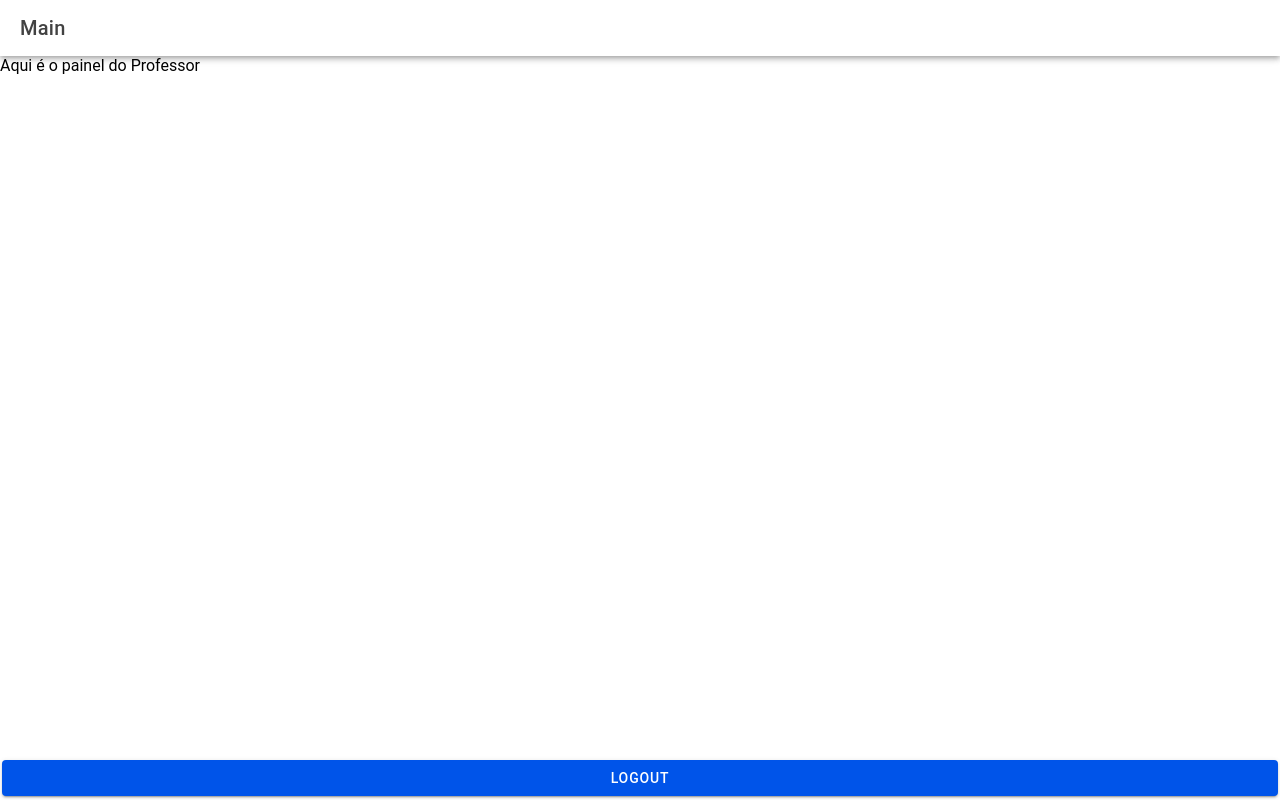
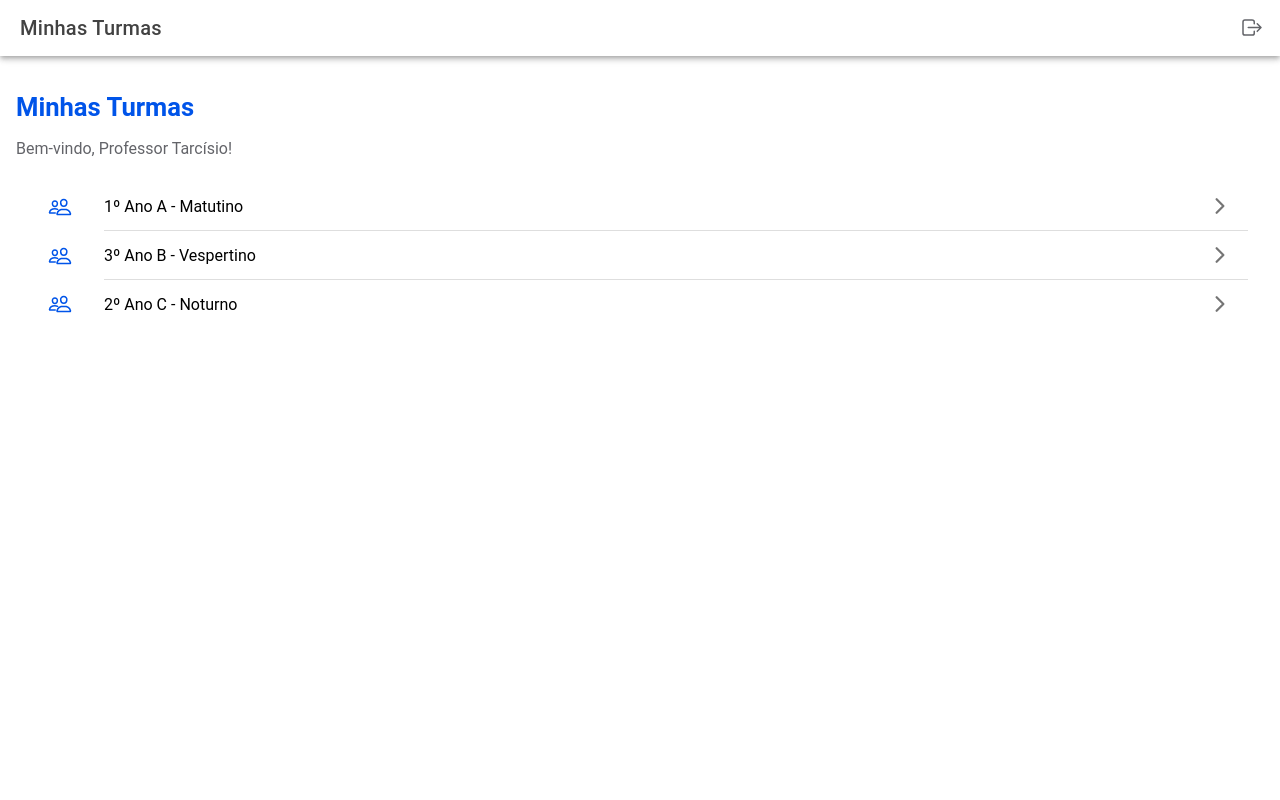
Before and after one commit to ismaelnetodev/frontend-projetoeducamais, a React (Vite) app in the folder educamais/: page /professor in a window 1280 px wide. Built offline with nearby package versions, Linux system fonts and the light colour scheme; sample sign-in values are in the browser's storage.

Commit message:
Mudanças que eu fiz
Modifiquei o codigo PainelProfessor
criei uma nova pagina Detalhes Turma
modifiquei a page App pro resto funcionar

```diff
--- a/educamais/src/App.tsx
+++ b/educamais/src/App.tsx
@@ -6,20 +6,18 @@ import { useIonRouter } from '@ionic/react';
 
 import Login from './pages/Login/Login';
 import MainTabs from './MainTabs';
-
 import PainelGestor from './pages/PainelGestor';
 import PainelProfessor from './pages/PainelProfessor';
 import PainelAluno from './pages/PainelAluno';
+import MinhasTurmas from './pages/PainelProfessor';
+import TurmaDetalhes from './pages/DetalhesTurmas';
 
-/* Ionic Core e CSS */
+/* Ionic CSS */
 import '@ionic/react/css/core.css';
 import '@ionic/react/css/normalize.css';
 import '@ionic/react/css/structure.css';
 import '@ionic/react/css/typography.css';
 import '@ionic/react/css/padding.css';
-import '@ionic/react/css/float-elements.css';
-import '@ionic/react/css/text-alignment.css';
-import '@ionic/react/css/text-transformation.css';
 import '@ionic/react/css/flex-utils.css';
 import '@ionic/react/css/display.css';
 import '@ionic/react/css/palettes/dark.system.css';
@@ -32,7 +30,6 @@ const AppRoutes: React.FC = () => {
   const [isAuthenticated, setIsAuthenticated] = useState<boolean | null>(null);
   const [role, setRole] = useState<string | null>(null);
 
-  // Carrega o token inicial
   useEffect(() => {
     const token = localStorage.getItem('authToken');
     const storedRole = localStorage.getItem('userRole');
@@ -40,14 +37,12 @@ const AppRoutes: React.FC = () => {
     if (storedRole) setRole(storedRole);
   }, []);
 
-  // Reage à mudança no estado de autenticação
   useEffect(() => {
     if (isAuthenticated === null) return;
 
-    // Delay curto para o Ionic sincronizar o estado da rota antes de redirecionar
     const delayRedirect = setTimeout(() => {
       if (isAuthenticated && router.routeInfo.pathname === '/login') {
-        switch (role){
+        switch (role) {
           case 'GESTOR':
             router.push('/gestor', 'root');
             break;
@@ -55,7 +50,7 @@ const AppRoutes: React.FC = () => {
             router.push('/aluno', 'root');
             break;
           case 'PROFESSOR':
-            router.push('/professor', 'root');
+            router.push('/minhas-turmas', 'root');
             break;
           default:
             router.push('/', 'root');
@@ -69,8 +64,6 @@ const AppRoutes: React.FC = () => {
   }, [isAuthenticated, role, router]);
 
   const handleLoginSuccess = (token: string, role: string) => {
-    console.log("LOGIN SUCEDIDO");
-    // salva o token e atualiza o estado
     localStorage.setItem('authToken', 'tokensecreto');
     localStorage.setItem('userRole', role);
     setIsAuthenticated(true);
@@ -81,7 +74,7 @@ const AppRoutes: React.FC = () => {
         router.push('/gestor', 'root');
         break;
       case 'PROFESSOR':
-        router.push('/professor', 'root');
+        router.push('/minhas-turmas', 'root');
         break;
       case 'ALUNO':
         router.push('/aluno', 'root');
@@ -89,7 +82,6 @@ const AppRoutes: React.FC = () => {
       default:
         router.push('/', 'root');
     }
-
   };
 
   const handleLogout = () => {
@@ -114,15 +106,23 @@ const AppRoutes: React.FC = () => {
       </Route>
 
       <Route path="/gestor" exact>
-        <PainelGestor onLogout={handleLogout}></PainelGestor>
+        <PainelGestor onLogout={handleLogout} />
       </Route>
 
       <Route path="/professor" exact>
-        <PainelProfessor onLogout={handleLogout}></PainelProfessor>
+        <PainelProfessor onLogout={handleLogout} />
       </Route>
 
       <Route path="/aluno" exact>
-        <PainelAluno onLogout={handleLogout}></PainelAluno>
+        <PainelAluno onLogout={handleLogout} />
+      </Route>
+
+      <Route path="/minhas-turmas" exact>
+        <MinhasTurmas onLogout={handleLogout} />
+      </Route>
+
+      <Route path="/turma/:id" exact>
+        <TurmaDetalhes />
       </Route>
 
     </IonRouterOutlet>
--- /dev/null
+++ b/educamais/src/pages/DetalhesTurmas.tsx
@@ -0,0 +1,112 @@
+import {
+  IonPage,
+  IonHeader,
+  IonToolbar,
+  IonButtons,
+  IonButton,
+  IonIcon,
+  IonTitle,
+  IonContent,
+  IonText,
+  IonList,
+  IonItem,
+  IonLabel,
+  IonSkeletonText
+} from '@ionic/react';
+import { arrowBackOutline, peopleOutline } from 'ionicons/icons';
+import { useParams, useHistory } from 'react-router-dom';
+import { useEffect, useState } from 'react';
+
+interface TurmaDetalhesParams {
+  id: string;
+}
+
+interface Aluno {
+  id: number;
+  nome: string;
+}
+
+const TurmaDetalhes: React.FC = () => {
+  const { id } = useParams<TurmaDetalhesParams>();
+  const history = useHistory();
+  const [loading, setLoading] = useState(true);
+  const [alunos, setAlunos] = useState<Aluno[]>([]);
+  const [turmaNome, setTurmaNome] = useState('');
+
+  useEffect(() => {
+    const fetchTurma = async () => {
+      try {
+        setLoading(true);
+
+        // Exemplo real:
+        // const response = await fetch(`https://seu-backend.com/professores/turma/${id}`);
+        // const data = await response.json();
+
+        // Mock:
+        setTimeout(() => {
+          setTurmaNome('1º Ano A - Matutino');
+          setAlunos([
+            { id: 1, nome: 'Ana Beatriz' },
+            { id: 2, nome: 'Lucas Andrade' },
+            { id: 3, nome: 'Marina Costa' },
+          ]);
+          setLoading(false);
+        }, 1500);
+      } catch (err) {
+        setLoading(false);
+      }
+    };
+
+    fetchTurma();
+  }, [id]);
+
+  return (
+    <IonPage>
+      <IonHeader translucent>
+        <IonToolbar>
+          <IonButtons slot="start">
+            <IonButton onClick={() => history.goBack()}>
+              <IonIcon icon={arrowBackOutline} slot="icon-only" />
+            </IonButton>
+          </IonButtons>
+          <IonTitle>Detalhes da Turma</IonTitle>
+        </IonToolbar>
+      </IonHeader>
+
+      <IonContent className="ion-padding">
+        {loading ? (
+          <>
+            <IonSkeletonText animated style={{ width: '60%', height: '2rem', marginBottom: '1rem' }} />
+            <IonList inset>
+              {[1, 2, 3].map((i) => (
+                <IonItem key={i}>
+                  <IonIcon icon={peopleOutline} slot="start" color="medium" />
+                  <IonLabel>
+                    <IonSkeletonText animated style={{ width: '80%' }} />
+                  </IonLabel>
+                </IonItem>
+              ))}
+            </IonList>
+          </>
+        ) : (
+          <>
+            <IonText color="primary">
+              <h1 style={{ fontWeight: 700 }}>{turmaNome}</h1>
+            </IonText>
+
+            <IonList inset>
+              {alunos.map((aluno) => (
+                <IonItem key={aluno.id}>
+                  <IonIcon icon={peopleOutline} slot="start" color="primary" />
+                  <IonLabel>{aluno.nome}</IonLabel>
+                </IonItem>
+              ))}
+            </IonList>
+          </>
+        )}
+      </IonContent>
+    </IonPage>
+  );
+};
+
+export default TurmaDetalhes;
--- a/educamais/src/pages/PainelProfessor.tsx
+++ b/educamais/src/pages/PainelProfessor.tsx
@@ -1,51 +1,144 @@
 import {
-  IonTabs,
-  IonRouterOutlet,
-  IonTabBar,
-  IonTabButton,
-  IonIcon,
-  IonLabel,
   IonPage,
   IonHeader,
   IonToolbar,
   IonTitle,
+  IonButtons,
+  IonButton,
+  IonIcon,
   IonContent,
-  IonButton
+  IonList,
+  IonItem,
+  IonLabel,
+  IonSkeletonText,
+  IonText
 } from '@ionic/react';
-import { Route, Redirect } from 'react-router-dom';
-import { home } from 'ionicons/icons';
+import { useEffect, useState } from 'react';
+import { useHistory } from 'react-router-dom';
+import { peopleOutline, chevronForwardOutline, logOutOutline, schoolOutline } from 'ionicons/icons';
 
-const Tab1: React.FC = () => (
-  <IonPage>
-    <IonHeader>
-      <IonToolbar>
-        <IonTitle>Tab 1</IonTitle>
-      </IonToolbar>
-    </IonHeader>
-    <IonContent className="ion-padding">
-      <h1>Conteúdo Protegido!</h1>
-      <p>Conseguiste fazer o login.</p>
-    </IonContent>
-  </IonPage>
-);
+interface Turma {
+  id: number;
+  nome: string;
+}
 
-const PainelProfessor: React.FC<{ onLogout: () => void }> = ({ onLogout }) => {
+interface MinhasTurmasProps {
+  onLogout: () => void;
+}
+
+const MinhasTurmas: React.FC<MinhasTurmasProps> = ({ onLogout }) => {
+  const [turmas, setTurmas] = useState<Turma[]>([]);
+  const [loading, setLoading] = useState<boolean>(true);
+  const [error, setError] = useState<string | null>(null);
+  const history = useHistory();
+
+  useEffect(() => {
+    const fetchTurmas = async () => {
+      try {
+        setLoading(true);
+        setError(null);
+
+        // Exemplo de chamada real:
+        // const response = await fetch('https://seu-backend.com/professores/minhas-turmas', {
+        //   headers: { Authorization: `Bearer ${localStorage.getItem('authToken')}` },
+        // });
+        // if (!response.ok) throw new Error('Erro ao carregar turmas');
+        // const data = await response.json();
+
+        // Mock temporário
+        setTimeout(() => {
+          const data: Turma[] = [
+            { id: 1, nome: '1º Ano A - Matutino' },
+            { id: 2, nome: '3º Ano B - Vespertino' },
+            { id: 3, nome: '2º Ano C - Noturno' },
+          ];
+          setTurmas(data);
+          setLoading(false);
+        }, 1500);
+      } catch (err: any) {
+        setError(err.message);
+        setLoading(false);
+      }
+    };
+
+    fetchTurmas();
+  }, []);
+
   return (
     <IonPage>
-      <IonHeader>
+      <IonHeader translucent={true}>
         <IonToolbar>
-          <IonTitle>Main</IonTitle>
+          <IonTitle>Minhas Turmas</IonTitle>
+          <IonButtons slot="end">
+            <IonButton onClick={onLogout} color="medium">
+              <IonIcon icon={logOutOutline} slot="icon-only" />
+            </IonButton>
+          </IonButtons>
         </IonToolbar>
       </IonHeader>
-      <IonContent>
-        Aqui é o painel do Professor
 
-    </IonContent>
-        <IonButton slot="end" onClick={onLogout}>
-            Logout
-        </IonButton>
+      <IonContent fullscreen className="ion-padding">
+
+        <IonText color="primary">
+          <h1 style={{ fontWeight: 700, fontSize: '1.6rem', marginBottom: '0.4rem' }}>Minhas Turmas</h1>
+        </IonText>
+
+        <IonText color="medium">
+          <p>Bem-vindo, Professor Tarcísio!</p>
+        </IonText>
+
+        {/* Estado de carregamento */}
+        {loading && (
+          <IonList inset={true}>
+            {[1, 2, 3].map((_, index) => (
+              <IonItem key={index}>
+                <IonIcon icon={schoolOutline} slot="start" color="medium" />
+                <IonLabel>
+                  <IonSkeletonText animated style={{ width: '80%' }} />
+                </IonLabel>
+              </IonItem>
+            ))}
+          </IonList>
+        )}
+
+        {/* Estado de erro */}
+        {error && (
+          <div style={{ textAlign: 'center', marginTop: '2rem', color: 'var(--ion-color-danger)' }}>
+            <IonText>Erro ao carregar suas turmas. Tente novamente mais tarde.</IonText>
+          </div>
+        )}
+
+        {/* Estado vazio */}
+        {!loading && !error && turmas.length === 0 && (
+          <div style={{ textAlign: 'center', marginTop: '3rem', color: 'var(--ion-color-medium)' }}>
+            <IonIcon icon={schoolOutline} style={{ fontSize: '3rem', marginBottom: '1rem' }} />
+            <IonText>
+              <h2>Nenhuma turma associada a você</h2>
+              <p>Entre em contato com a gestão para verificar sua alocação.</p>
+            </IonText>
+          </div>
+        )}
+
+        {/* Lista de turmas */}
+        {!loading && !error && turmas.length > 0 && (
+          <IonList inset={true}>
+            {turmas.map((turma) => (
+              <IonItem
+                key={turma.id}
+                button={true}
+                detail={false}
+                onClick={() => history.push(`/turma/${turma.id}`)}
+              >
+                <IonIcon icon={peopleOutline} slot="start" color="primary" />
+                <IonLabel>{turma.nome}</IonLabel>
+                <IonIcon icon={chevronForwardOutline} slot="end" />
+              </IonItem>
+            ))}
+          </IonList>
+        )}
+      </IonContent>
     </IonPage>
   );
 };
 
-export default PainelProfessor;
+export default MinhasTurmas;
```
Also changed, not shown: educamais/src/pages/Login/Login.tsx (+26 -24 lines).
